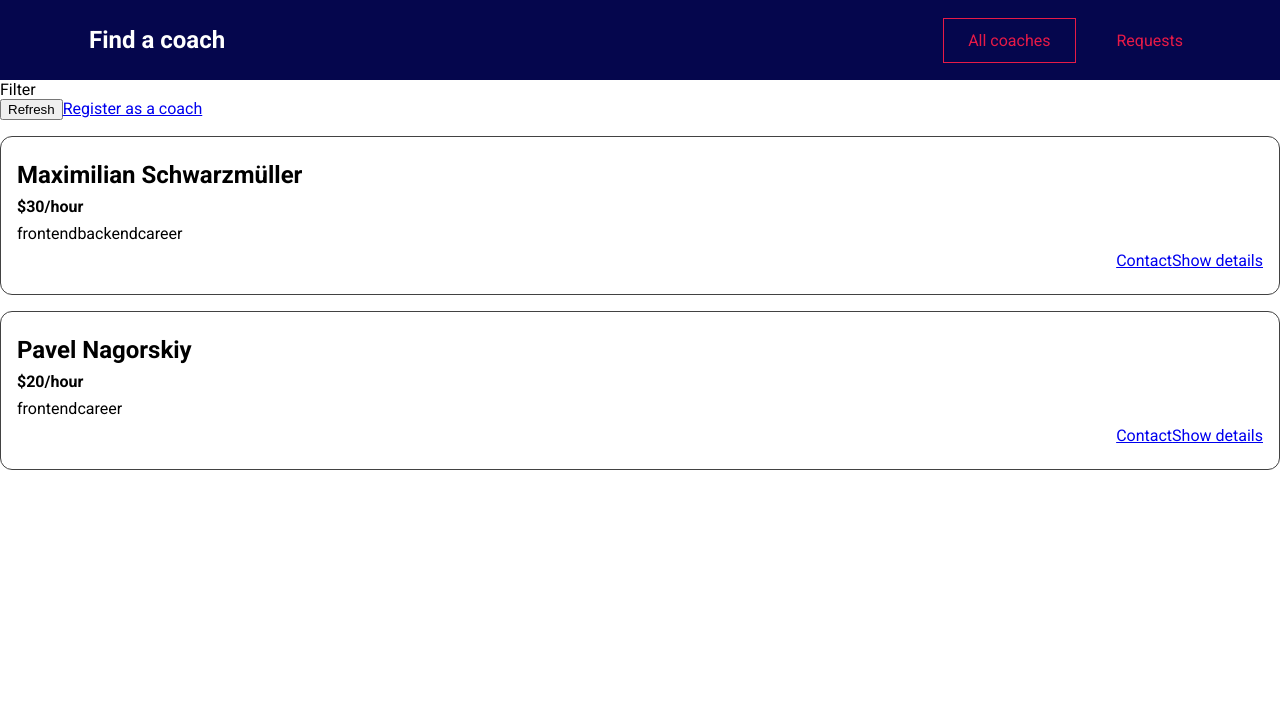
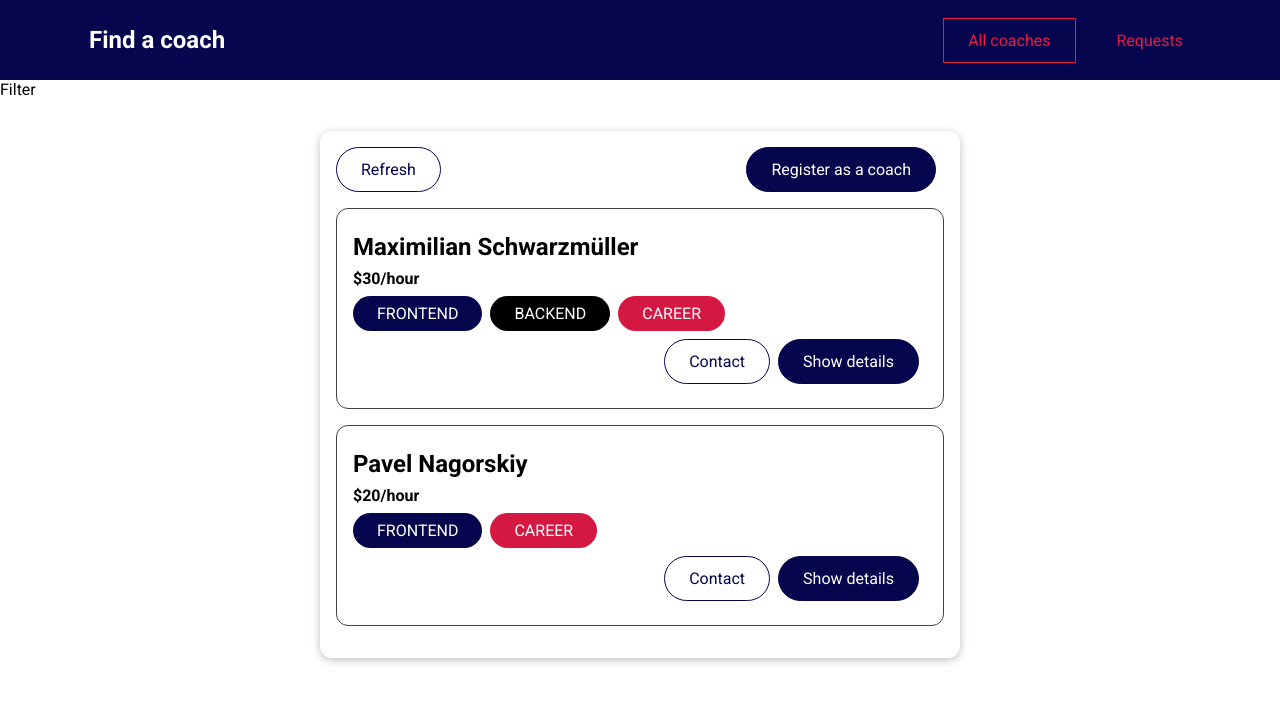
Before and after one commit to TripleNine666/vue-find-coach, a Vue app: page /coaches in a window 1280 px wide. Shown: the top 702 px of the page. Built offline with nearby package versions, Linux system fonts and the light colour scheme.

Commit message:
UI (Base card, button and badge)

```diff
--- a/src/components/coaches/CoachItem.vue
+++ b/src/components/coaches/CoachItem.vue
@@ -3,11 +3,18 @@
     <h3>{{ fullName }}</h3>
     <h4>${{ rate }}/hour</h4>
     <div>
-      <span v-for="area in areas" :key="area">{{ area }}</span>
+      <base-badge
+        v-for="area in areas"
+        :key="area"
+        :type="area"
+        :title="area"
+      ></base-badge>
     </div>
     <div class="actions">
-      <router-link :to="coachContactLink"> Contact </router-link>
-      <router-link :to="coachDetailsLink"> Show details </router-link>
+      <base-button link mode="outline" :to="coachContactLink">
+        Contact
+      </base-button>
+      <base-button link :to="coachDetailsLink"> Show details </base-button>
     </div>
   </li>
 </template>
--- /dev/null
+++ b/src/components/ui/BaseBadge.vue
@@ -0,0 +1,42 @@
+<template>
+  <span class="badge" :class="type">
+    {{ text }}
+  </span>
+</template>
+
+<script>
+export default {
+  props: ["type", "title"],
+  computed: {
+    text() {
+      return this.title.toUpperCase();
+    },
+  },
+};
+</script>
+
+<style scoped>
+.badge {
+  background-color: #ccc;
+  color: #252525;
+  border-radius: 30px;
+  padding: 0.5rem 1.5rem;
+  display: inline-block;
+  margin-right: 0.5rem;
+}
+
+.frontend {
+  background-color: #05064d;
+  color: white;
+}
+
+.backend {
+  background-color: #000000;
+  color: white;
+}
+
+.career {
+  background-color: #d41841;
+  color: white;
+}
+</style>
--- /dev/null
+++ b/src/components/ui/BaseButton.vue
@@ -0,0 +1,73 @@
+<template>
+  <button v-if="!link" :class="mode">
+    <slot></slot>
+  </button>
+  <router-link v-else :to="to" :class="mode">
+    <slot></slot>
+  </router-link>
+</template>
+
+<script>
+export default {
+  props: {
+    link: {
+      type: Boolean,
+      required: false,
+      default: false,
+    },
+    to: {
+      type: String,
+      required: false,
+      default: "/",
+    },
+    mode: {
+      type: String,
+      required: false,
+      default: null,
+    },
+  },
+};
+</script>
+
+<style scoped>
+button,
+a {
+  text-decoration: none;
+  padding: 0.75rem 1.5rem;
+  font: inherit;
+  background-color: #05064d;
+  border: 1px solid #05064d;
+  color: white;
+  cursor: pointer;
+  border-radius: 30px;
+  margin-right: 0.5rem;
+  display: inline-block;
+}
+
+a:hover,
+a:active,
+button:hover,
+button:active {
+  background-color: #000131;
+  border-color: #000131;
+}
+
+.flat {
+  background-color: transparent;
+  color: #05064d;
+  border: none;
+}
+
+.outline {
+  background-color: transparent;
+  border-color: #05064d;
+  color: #05064d;
+}
+
+.flat:hover,
+.flat:active,
+.outline:hover,
+.outline:active {
+  background-color: #e71a47;
+}
+</style>
--- /dev/null
+++ b/src/components/ui/BaseCard.vue
@@ -0,0 +1,15 @@
+<template>
+  <div class="card">
+    <slot></slot>
+  </div>
+</template>
+
+<style scoped>
+.card {
+  border-radius: 12px;
+  box-shadow: 0 2px 8px rgba(0, 0, 0, 0.26);
+  padding: 1rem;
+  margin: 2rem auto;
+  max-width: 40rem;
+}
+</style>
--- a/src/pages/coaches/CoachesList.vue
+++ b/src/pages/coaches/CoachesList.vue
@@ -1,9 +1,10 @@
 <template>
   <section>Filter</section>
   <section>
-    <div>
-      <button>Refresh</button>
-      <router-link to="/register">Register as a coach</router-link>
+    <base-card>
+      <div class="controls">
+        <base-button mode="outline">Refresh</base-button>
+        <base-button link to="/register">Register as a coach</base-button>
       </div>
       <ul v-if="hasCoaches">
         <coach-item
@@ -17,6 +18,7 @@
         ></coach-item>
       </ul>
       <h3 v-else>No coaches yet.</h3>
+    </base-card>
   </section>
 </template>
 
```
Also changed, not shown: src/main.js (+8 -0 lines). Lines whose indentation alone changed are shown as unchanged.
